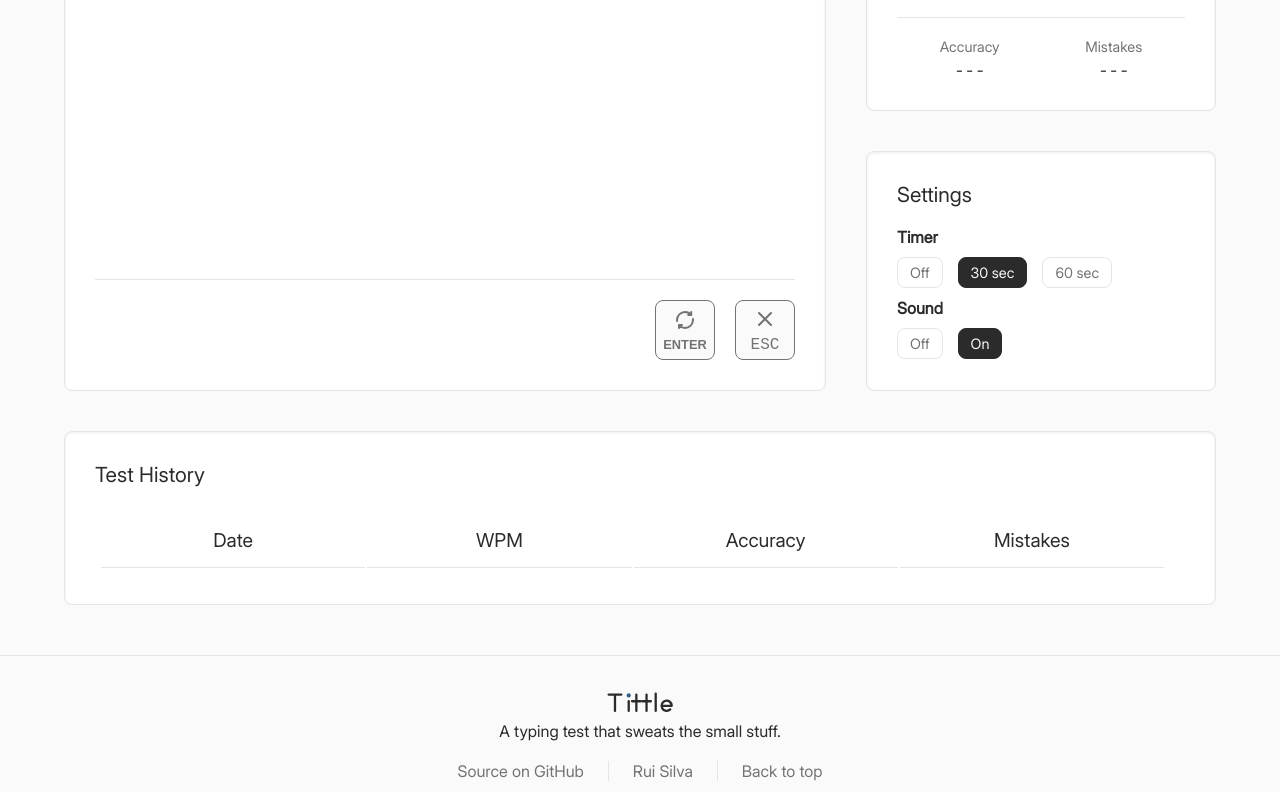
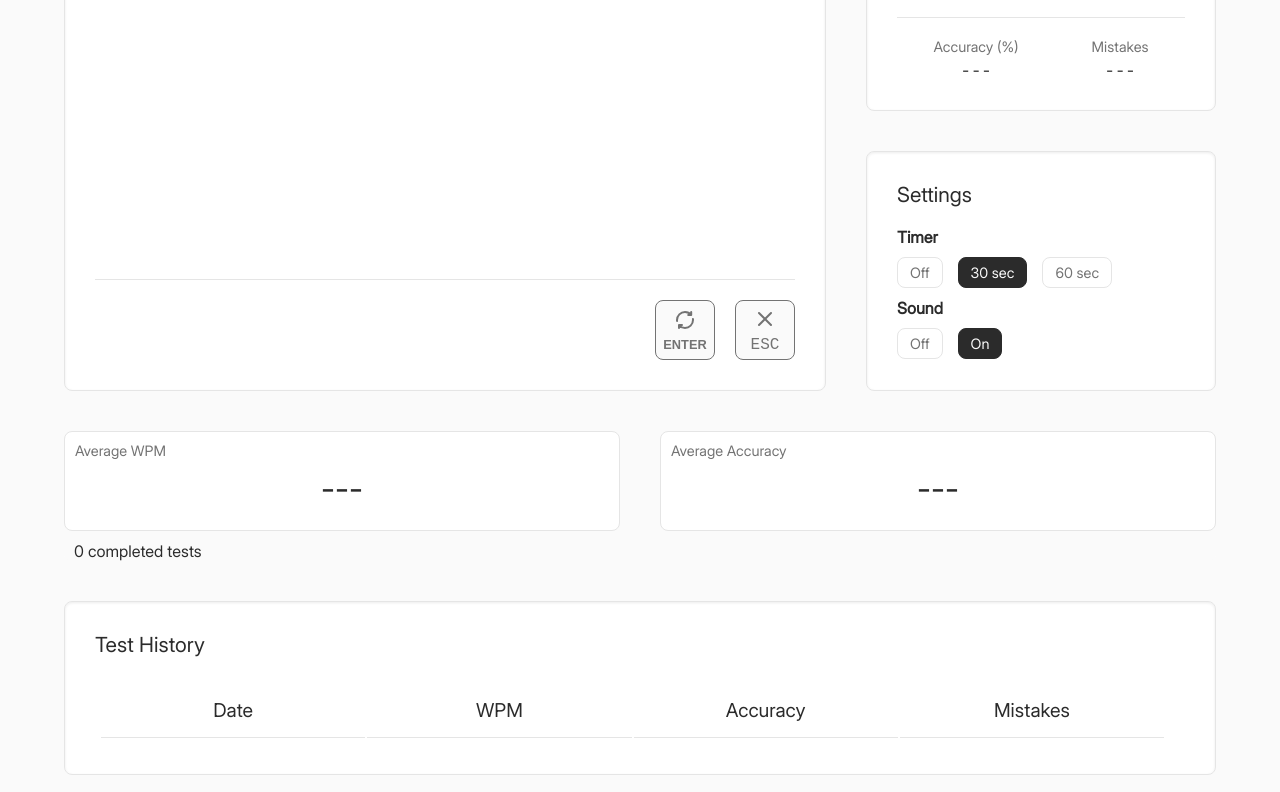
Before and after one commit to Rui-S13/Tittle-Typing-Test, a website with bundled scripts: page index.html in a window 1280 px wide. Shown: the part 305-1097 px from the top of the page. Built offline with nearby package versions, Linux system fonts and the light colour scheme; files whose address does not match are found by name.

Commit message:
Feat: Add session summary with average speed and average accuracy

```diff
--- a/index.html
+++ b/index.html
@@ -115,7 +115,7 @@
 
             <div id="test-stats">
                 <div class="stat">
-                    <span class="stat-label">Accuracy</span>
+                    <span class="stat-label">Accuracy (%)</span>
                     <span id="accuracy" class="stat-value">---</span>
                 </div>
 
@@ -157,6 +157,22 @@
                     </form>
                 </div>
             </div>
+        </section>
+
+        <section id="session-summary">
+            <div id="session-stats">
+                <div class="session-stat">
+                    <span class="stat-label">Average WPM</span>
+                    <span id="session-average-wpm" class="session-stat-value">---</span>
+                </div>
+
+                <div class="session-stat">
+                    <span class="stat-label">Average Accuracy</span>
+                    <span id="session-average-accuracy" class="session-stat-value">---</span>
+                </div>
+            </div>
+
+            <p id="session-test-count">0 completed tests</p>
         </section>
 
         <section id="test-history">
--- /dev/null
+++ b/js/sessionSummary.js
@@ -0,0 +1,18 @@
+import { readSessionJson } from "./storage.js";
+import { calculateStats } from "./calculations.js";
+
+const SESSION_AVERAGE_WPM = document.querySelector("#session-average-wpm");
+const SESSION_AVERAGE_ACCURACY = document.querySelector("#session-average-accuracy");
+const SESSION_TEST_COUNT = document.querySelector("#session-test-count");
+
+export function updateSessionSummary() {
+    const TESTS = readSessionJson("tests", []);
+    if (TESTS.length === 0) {
+        return;
+    };
+
+    const STATS = calculateStats(TESTS);
+    SESSION_AVERAGE_WPM.textContent = STATS.avgWpm;
+    SESSION_AVERAGE_ACCURACY.textContent = STATS.avgAccuracy;
+    SESSION_TEST_COUNT.textContent = `${STATS.count} completes tests`
+};
--- a/js/test.js
+++ b/js/test.js
@@ -8,6 +8,7 @@ import { saveLocalTest, saveSessionTest } from "./storage.js";
 import { playSound } from "./sound.js";
 import { updateHistory } from "./history.js";
 import { compareTest, hidePersonalMessage } from "./compareTest.js";
+import { updateSessionSummary } from "./sessionSummary.js";
 
 
 const TEST_QUOTE = document.querySelector("#test-quote");
@@ -221,5 +222,6 @@ function finishTest() {
         updateGuide("failedSave");
     };
 
+    updateSessionSummary();
     updateHistory();
 };
--- a/main.js
+++ b/main.js
@@ -5,12 +5,14 @@ import { hideGuide, updateGuide } from "./js/guide.js";
 import { loadSounds } from "./js/sound.js";
 import { updateHistory } from "./js/history.js";
 import { scrollTest } from "./js/testScroll.js";
+import { updateSessionSummary } from "./js/sessionSummary.js";
 
 loadDarkMode();
 loadSettings();
 await loadSounds();
 refreshTest();
 updateHistory();
+updateSessionSummary();
 
 const BODY = document.querySelector("body");
 const BTN_DARK_MODE = document.querySelector("#btn-dark-mode");
--- a/style.css
+++ b/style.css
@@ -239,6 +239,7 @@ main {
     grid-template-areas:
         "typing-test test-status"
         "typing-test test-settings"
+        "session-summary session-summary"
         "test-history test-history";
     gap: 40px;
 
@@ -560,6 +561,55 @@ section {
     }
 }
 
+
+/* ==================================================
+   SESSION SUMMARY
+   ================================================== */
+
+#session-summary {
+    grid-area: session-summary;
+
+    display: flex;
+    flex-direction: column;
+    gap: 10px;
+
+    padding: 0px;
+
+    background-color: var(--background-color);
+    border: none;
+    box-shadow: none;
+}
+
+#session-stats {
+    display: grid;
+    grid-template-columns: 1fr 1fr;
+    column-gap: 40px;
+
+    min-height: 100px;
+}
+
+.session-stat {
+    display: flex;
+    flex-direction: column;
+    gap: 10px;
+
+    padding: 10px;
+
+    background-color: var(--surface-color);
+    border: solid var(--border-color) var(--border-weight);
+    border-radius: var(--border-radius);
+}
+
+.session-stat-value {
+    align-self: center;
+
+    font-size: 2rem;
+}
+
+#session-test-count {
+    padding: 0px 10px;
+}
+
 /* ==================================================
    SETTINGS
    ================================================== */
@@ -832,6 +882,7 @@ footer {
             "test-status"
             "typing-test"
             "test-settings"
+            "session-summary"
             "test-history";
         gap: 20px;
 
@@ -903,4 +954,12 @@ footer {
     .stat-value {
         font-variant-numeric: tabular-nums;
     }
+
+    #session-stats {
+        display: grid;
+        grid-template-columns: 1fr;
+        row-gap: 20px;
+
+        min-height: 100px;
+    }
 }
```
